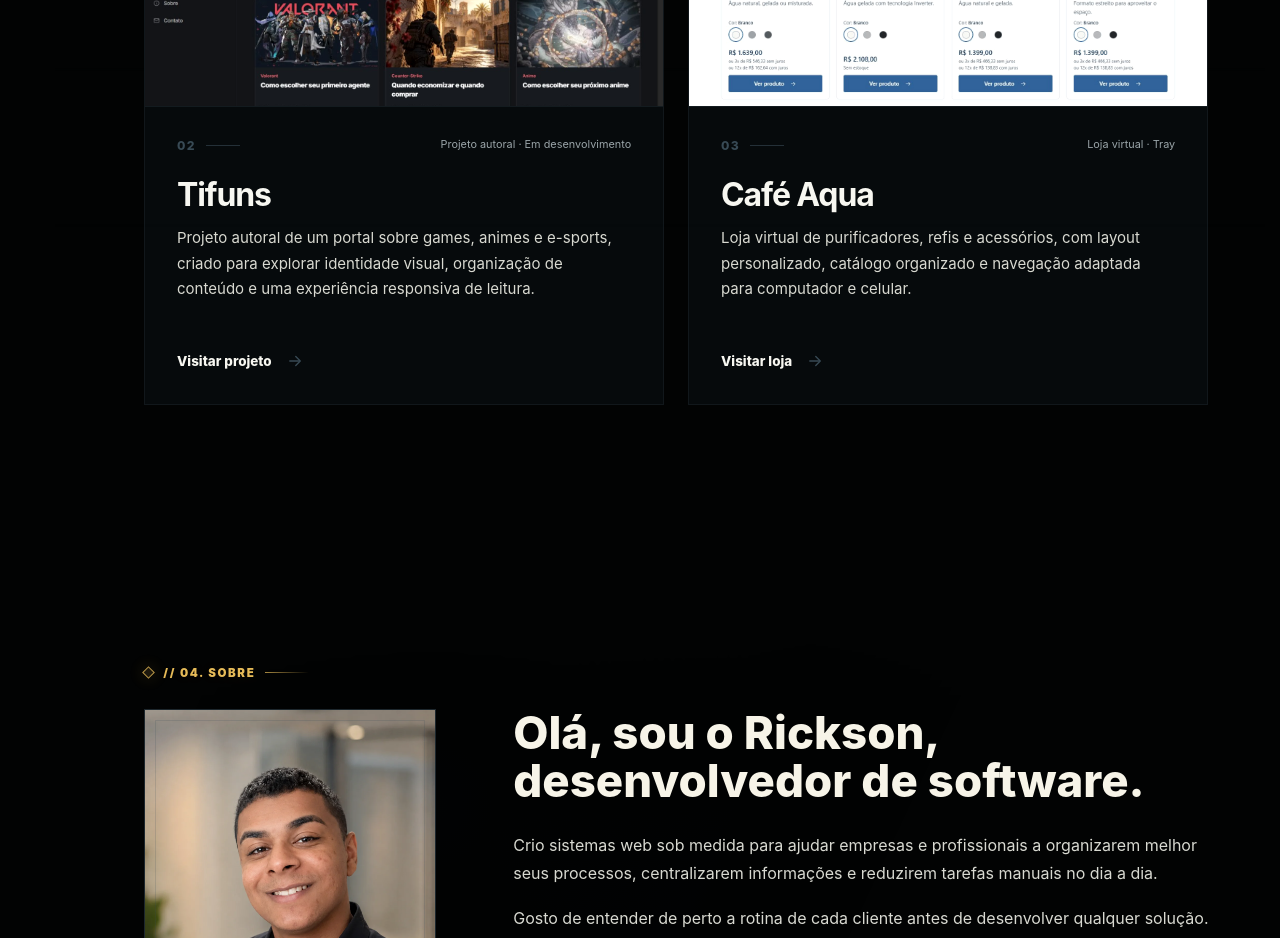
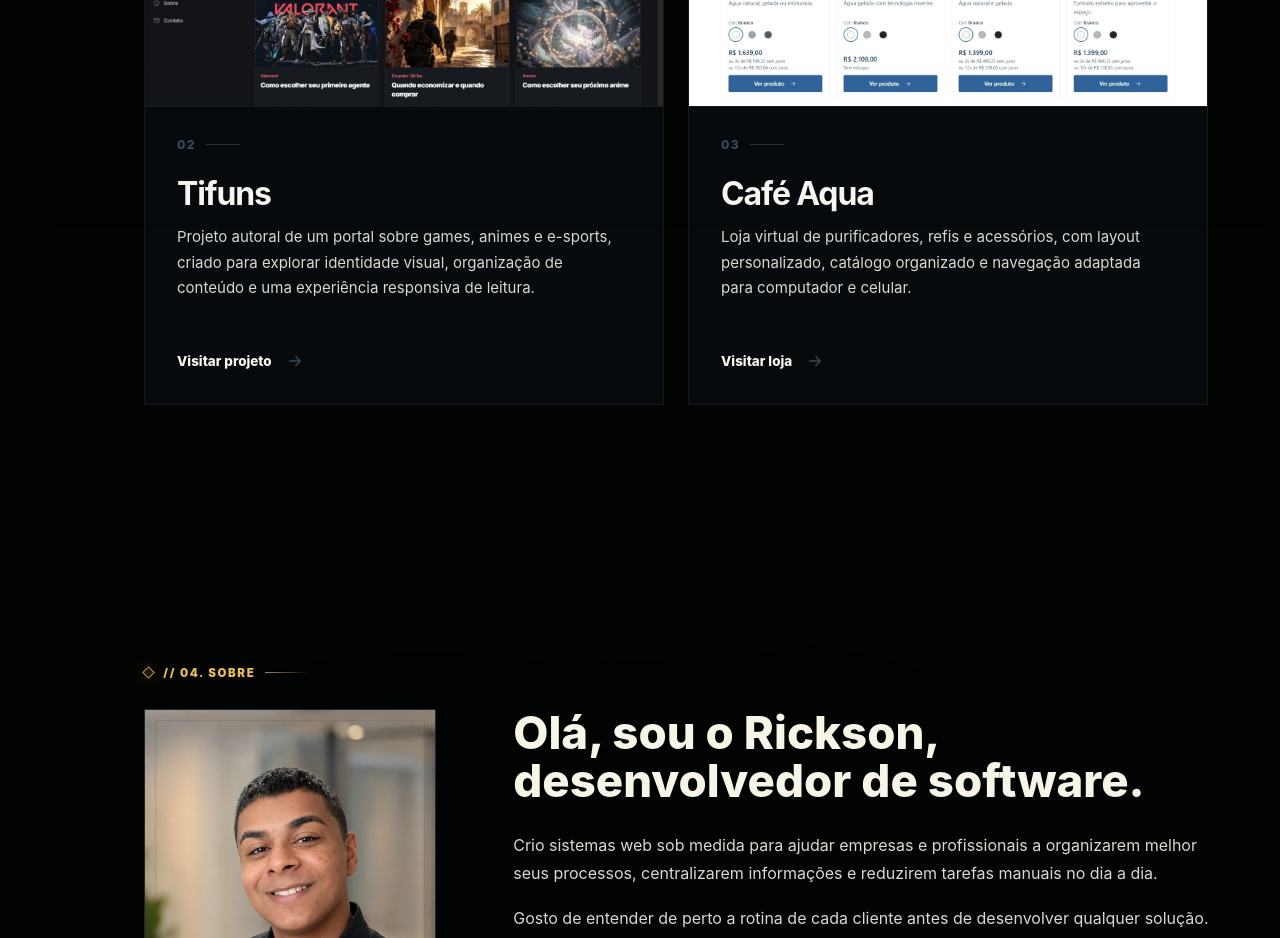
Before and after one commit to Rickrasin/rickson-dev, a Next.js app: page / in a window 1280 px wide. Shown: the part 2820-3758 px from the top of the page. Built offline with nearby package versions, Linux system fonts and the light colour scheme; no server answers.

Commit message:
Remove rótulos dos cards de projetos

```diff
--- a/src/features/portfolio/ui/PortfolioPage.tsx
+++ b/src/features/portfolio/ui/PortfolioPage.tsx
@@ -391,7 +391,6 @@ function ProjectsSection() {
             <div className="project-card__copy">
               <div className="project-card__meta-row">
                 <span className="project-number">02</span>
-                <small data-i18n="cases.two.meta">Projeto autoral · Em desenvolvimento</small>
               </div>
               <h3 data-i18n="cases.two.title">Tifuns</h3>
               <p data-i18n="cases.two.body">
@@ -424,7 +423,6 @@ function ProjectsSection() {
             <div className="project-card__copy">
               <div className="project-card__meta-row">
                 <span className="project-number">03</span>
-                <small data-i18n="cases.three.meta">Loja virtual · Tray</small>
               </div>
               <h3 data-i18n="cases.three.title">Café Aqua</h3>
               <p data-i18n="cases.three.body">
```
